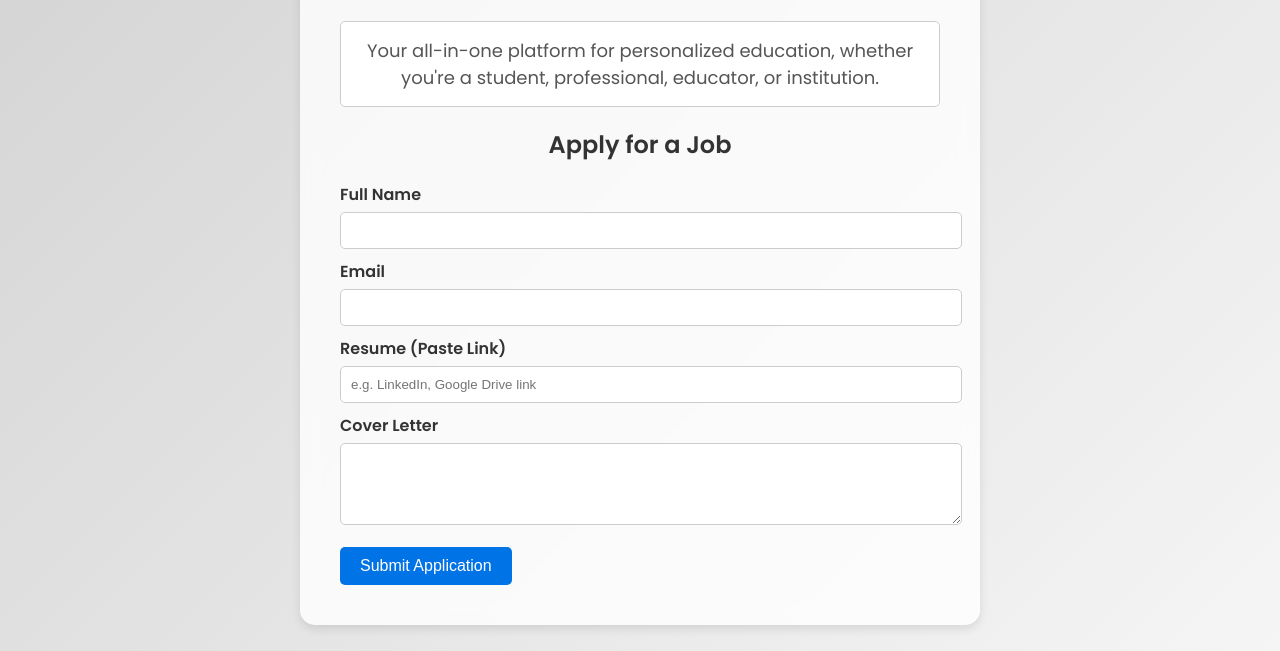
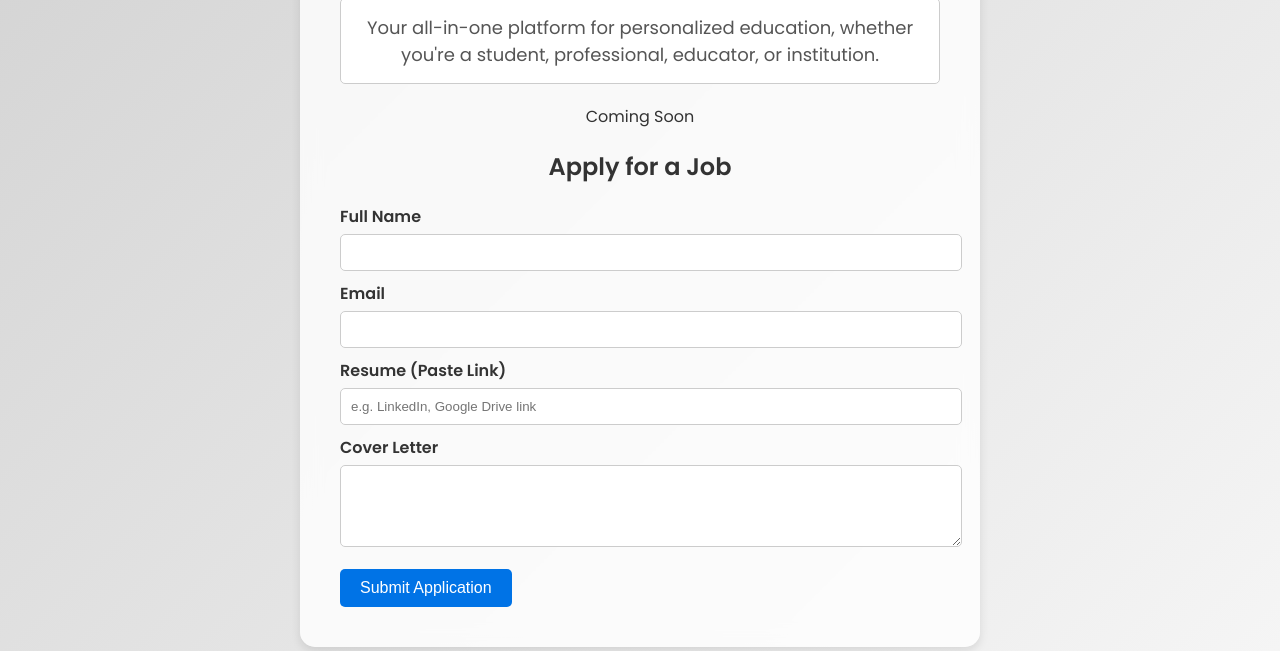
Before and after one commit to pinationinfo/krogno-landing-page, a plain HTML site: page index.html in a window 1280 px wide. Shown: the part 149-800 px from the top of the page. Drawn offline with Linux system fonts and the light colour scheme.

Commit message:
Update index.html

```diff
--- a/index.html
+++ b/index.html
@@ -77,7 +77,7 @@
         <div class="banner">
             Your all-in-one platform for personalized education, whether you're a student, professional, educator, or institution.
         </div>
-
+        <div class="coming-soon">Coming Soon</div>
         <h2>Apply for a Job</h2>
         <div class="form-container">
             <form action="https://formspree.io/f/mdkavowg" method="POST">
```
